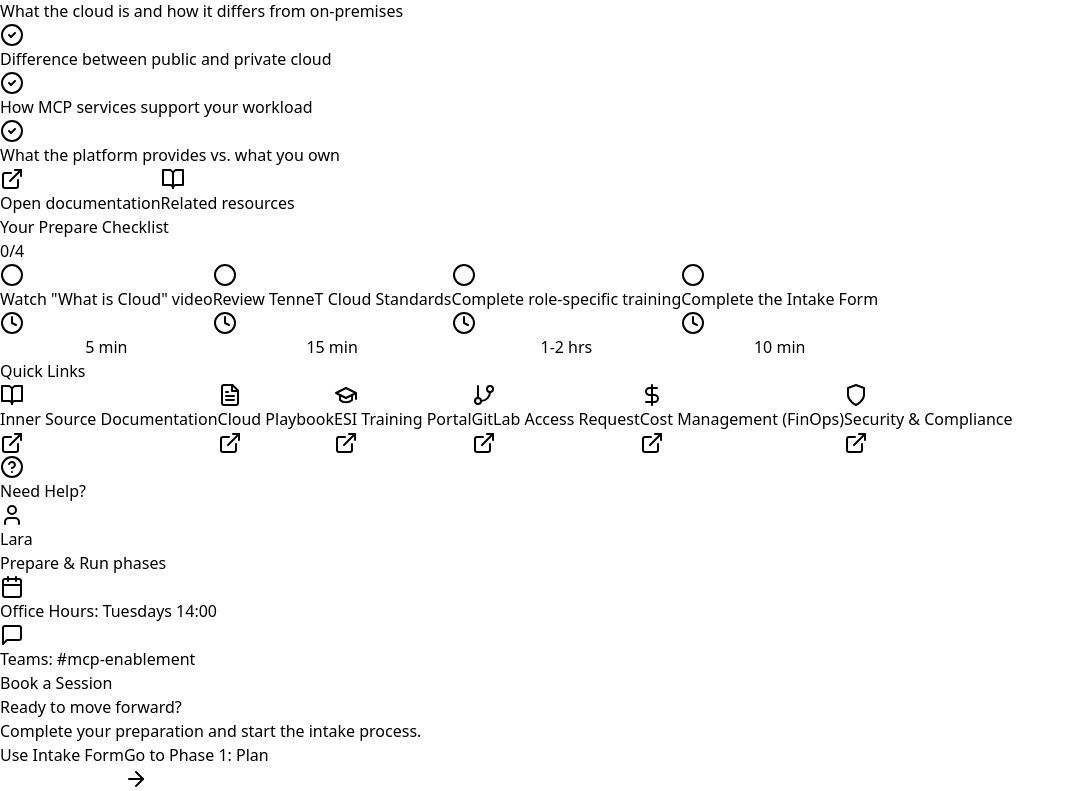
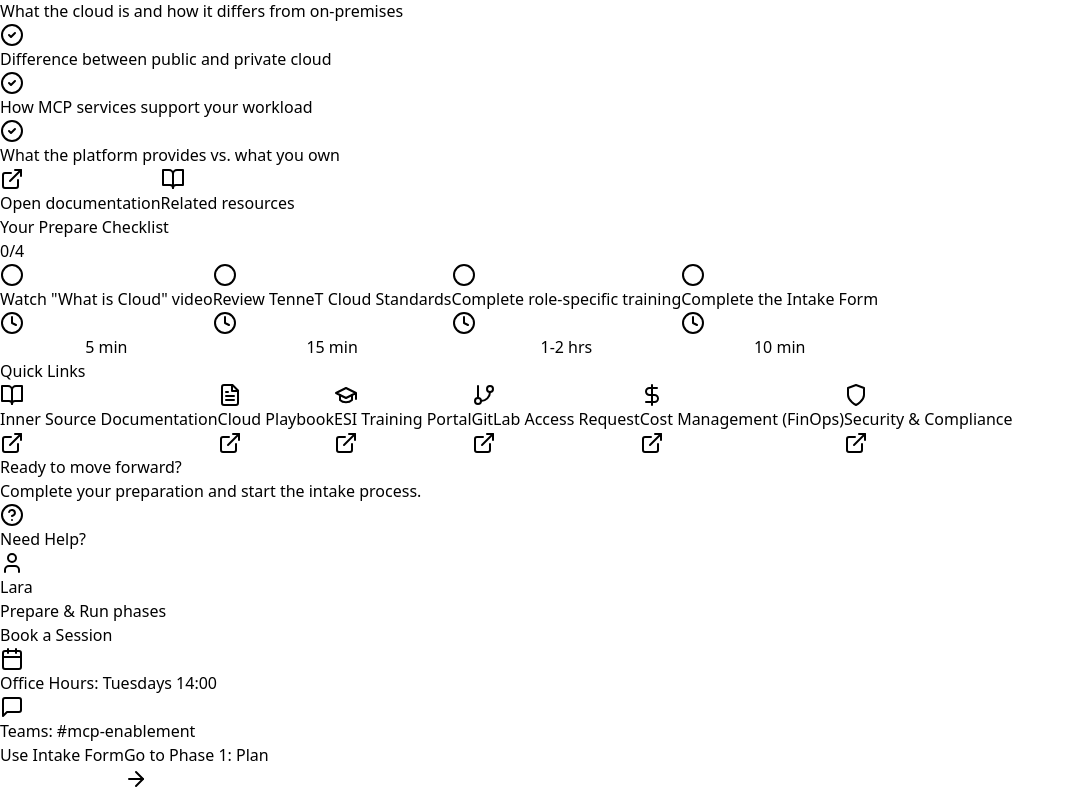
Before and after one commit to ortiq01/cloud-playbook, a React (Vite) app: page / in a window 1280 px wide. Shown: the part 1473-2264 px from the top of the page, without its empty margins (0-1075 px from the left). Built offline with nearby package versions, Linux system fonts and the light colour scheme.

Commit message:
Move Help into footer

```diff
--- a/src/App.jsx
+++ b/src/App.jsx
@@ -1053,8 +1053,8 @@
           })}
         </div>
 
-        {/* Checklist, Quick Links, and Help - Horizontal Row */}
-        <div className="grid grid-cols-3 gap-4">
+        {/* Checklist and Quick Links - Horizontal Row */}
+        <div className="grid grid-cols-1 md:grid-cols-2 gap-4">
           {/* Progress Checklist */}
           <div className="bg-white rounded-xl shadow-sm border p-5">
             <div className="flex items-center justify-between mb-3">
@@ -1167,58 +1167,61 @@
               })}
             </div>
           </div>
-
-          {/* Need Help */}
-          <div className="bg-gradient-to-br from-blue-600 to-blue-700 rounded-xl shadow-sm p-5 text-white">
-            <div className="flex items-center gap-2 mb-3">
-              <HelpCircle className="w-4 h-4" />
-              <h3 className="font-bold text-sm">Need Help?</h3>
-            </div>
-
-            <div className="space-y-3">
-              <div className="bg-white/10 rounded-lg p-2.5 flex items-center gap-3">
-                <div className="w-8 h-8 bg-white/20 rounded-full flex items-center justify-center">
-                  <User className="w-4 h-4" />
-                </div>
-                <div>
-                  <div className="font-semibold text-sm">{currentConfig.help.personName}</div>
-                  <div className="text-xs text-blue-200">{currentConfig.help.personSubtitle}</div>
-                </div>
-              </div>
-
-              <div className="flex items-center gap-2 text-xs">
-                <Calendar className="w-3.5 h-3.5" />
-                <span>{currentConfig.help.officeHours}</span>
-              </div>
-
-              <div className="flex items-center gap-2 text-xs">
-                <MessageSquare className="w-3.5 h-3.5" />
-                <span>{currentConfig.help.teamsChannel}</span>
-              </div>
-
-              <button className="w-full bg-white text-blue-700 py-2 rounded-lg font-medium hover:bg-blue-50 transition-colors text-sm">
-                {currentConfig.help.buttonLabel}
-              </button>
-            </div>
-          </div>
         </div>
       </div>
 
       {/* Footer CTA */}
       <div className="bg-gray-800 text-white mt-8">
         <div className="max-w-7xl mx-auto px-6 py-8">
-          <div className="flex flex-col md:flex-row items-center justify-between gap-4">
-            <div>
+          <div className="grid grid-cols-1 lg:grid-cols-3 gap-6 items-center">
+            <div className="lg:col-span-1">
               <h2 className="text-xl font-bold mb-1">{currentConfig.footer.title}</h2>
               <p className="text-gray-300 text-sm">{currentConfig.footer.subtitle}</p>
             </div>
-            <div className="flex gap-3">
+
+            <div className="lg:col-span-1">
+              <div className="bg-white/10 border border-white/10 rounded-xl p-4">
+                <div className="flex items-center gap-2 mb-3">
+                  <HelpCircle className="w-4 h-4 text-blue-200" />
+                  <h3 className="font-bold text-sm">Need Help?</h3>
+                </div>
+
+                <div className="flex flex-col sm:flex-row sm:items-center sm:justify-between gap-3">
+                  <div className="flex items-center gap-3">
+                    <div className="w-9 h-9 bg-white/10 rounded-full flex items-center justify-center">
+                      <User className="w-4 h-4" />
+                    </div>
+                    <div>
+                      <div className="font-semibold text-sm">{currentConfig.help.personName}</div>
+                      <div className="text-xs text-gray-300">{currentConfig.help.personSubtitle}</div>
+                    </div>
+                  </div>
+
+                  <button className="bg-white text-gray-800 px-4 py-2 rounded-lg font-semibold hover:bg-gray-100 transition-colors text-sm whitespace-nowrap">
+                    {currentConfig.help.buttonLabel}
+                  </button>
+                </div>
+
+                <div className="mt-3 flex flex-col sm:flex-row gap-2 sm:gap-4 text-xs text-gray-200">
+                  <div className="flex items-center gap-2">
+                    <Calendar className="w-3.5 h-3.5" />
+                    <span>{currentConfig.help.officeHours}</span>
+                  </div>
+                  <div className="flex items-center gap-2">
+                    <MessageSquare className="w-3.5 h-3.5" />
+                    <span>{currentConfig.help.teamsChannel}</span>
+                  </div>
+                </div>
+              </div>
+            </div>
+
+            <div className="lg:col-span-1 flex flex-col sm:flex-row lg:flex-col xl:flex-row gap-3 justify-end">
               <button className="bg-white text-gray-800 px-5 py-2.5 rounded-lg font-semibold hover:bg-gray-100 transition-colors text-sm">
                 {currentConfig.footer.primaryLabel}
               </button>
               <button
                 onClick={currentConfig.footer.onSecondary}
-                className="bg-blue-600 text-white px-5 py-2.5 rounded-lg font-semibold flex items-center gap-2 hover:bg-blue-700 transition-colors text-sm"
+                className="bg-blue-600 text-white px-5 py-2.5 rounded-lg font-semibold flex items-center justify-center gap-2 hover:bg-blue-700 transition-colors text-sm"
               >
                 {currentConfig.footer.secondaryLabel}
                 <ArrowRight className="w-4 h-4" />
```
